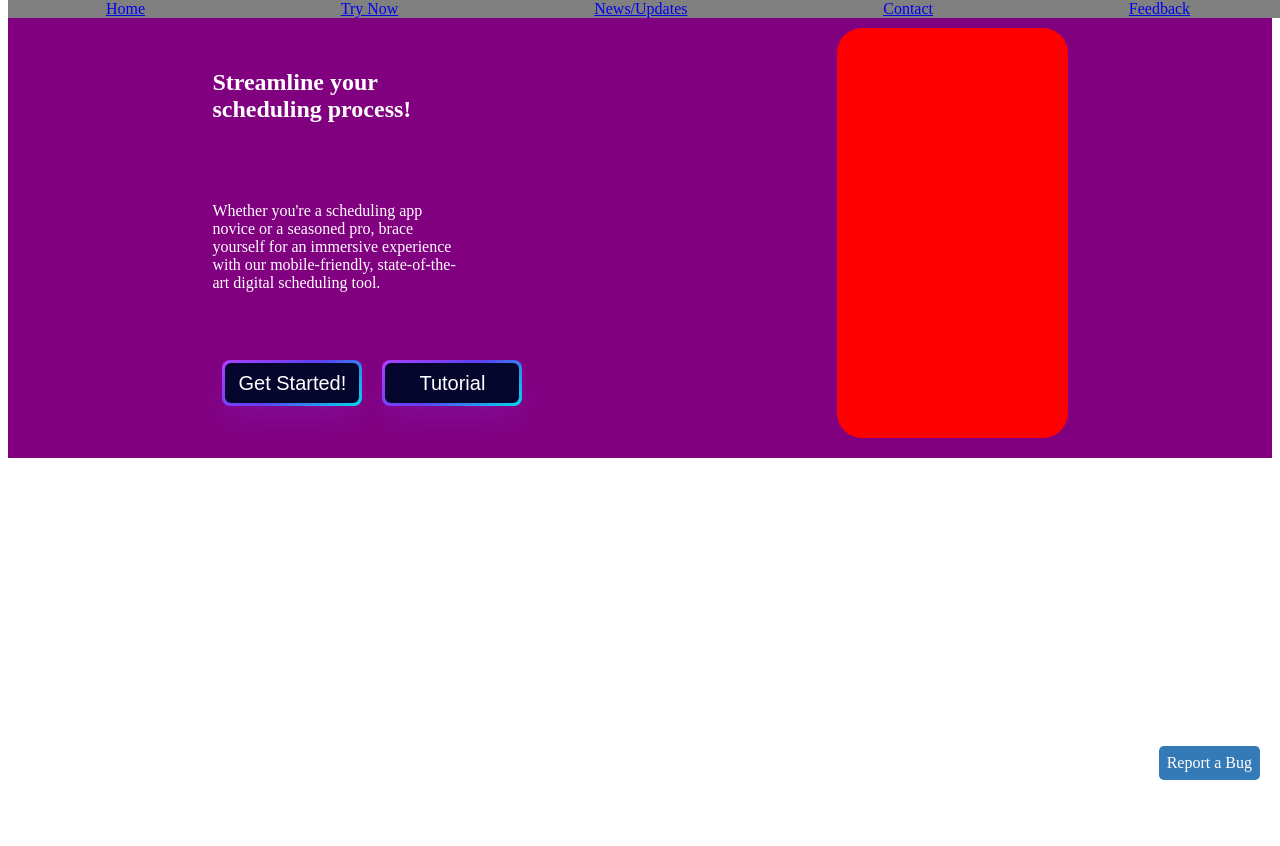
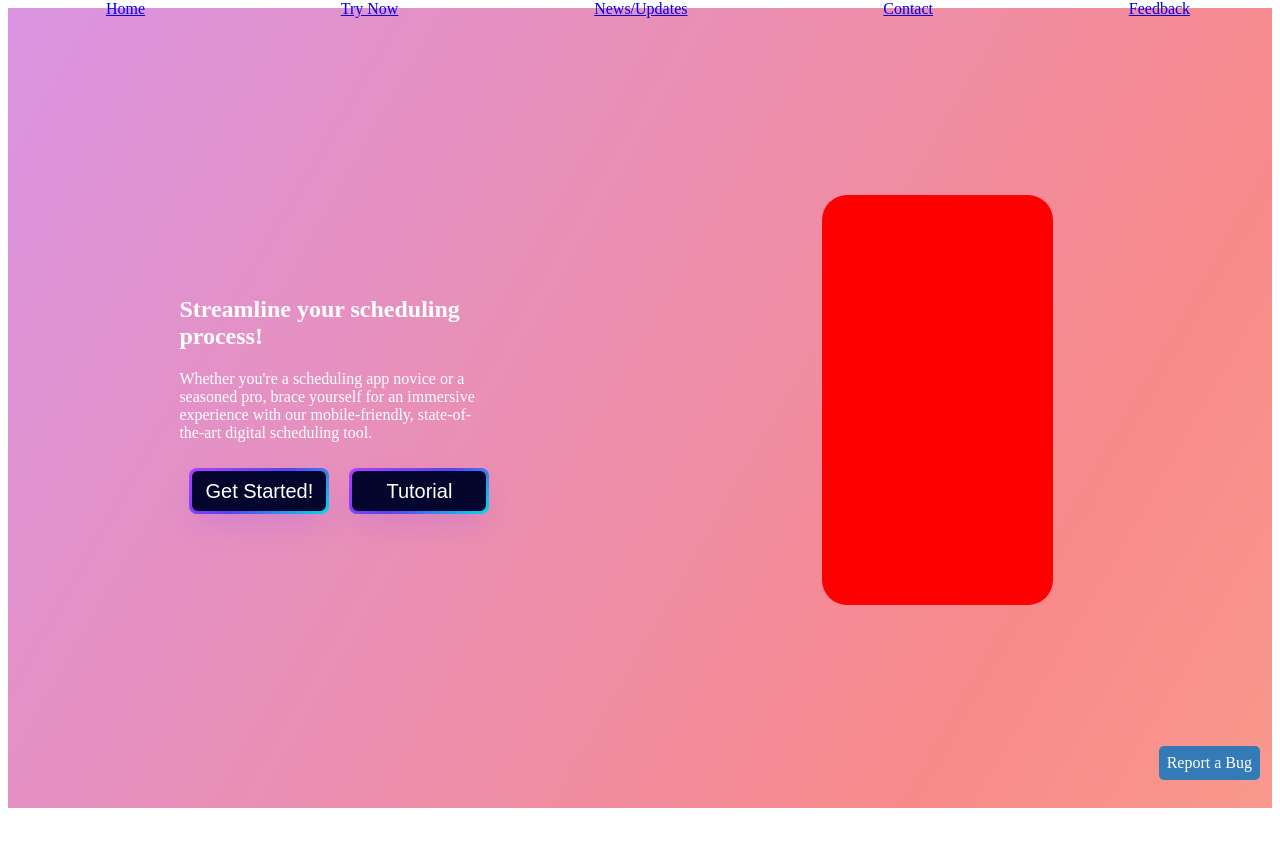
Before and after one commit to Dalidorn/ShiftFlow, a SvelteKit app: page / in a window 1280 px wide. Shown: the top 846 px of the page. Built offline with nearby package versions, Linux system fonts and the light colour scheme.

Commit message:
first pass of landing page

```diff
--- a/src/global.css
+++ b/src/global.css
@@ -1,10 +1,9 @@
 html {
-    width: 99vw;
-    height: 99vh;
+    width: 100%;
+    height: 100%;
     padding: 0;
     margin: 0;
     font-size: 16px;
-    overflow: hidden;
     background-color: gray;
     font-family: Phantomsans, sans-serif;
 }
--- a/src/lib/NavBar.svelte
+++ b/src/lib/NavBar.svelte
@@ -69,7 +69,6 @@
 		position: fixed;
 		bottom: 0;
 		left: 0;
-		background-color: gray;
 		width: 100vw;
 		/* ... */
 	}
@@ -80,7 +79,6 @@
 		justify-content: space-around;
 		position: fixed;
 		top: 0;
-		background-color: gray;
 		width: 100vw;
 		/* ... */
 	}
--- a/src/routes/+page.svelte
+++ b/src/routes/+page.svelte
@@ -4,13 +4,13 @@
 
 <div class="landingContainer">
 	<div class="landingContent">
+		<div class="landingInfo">
 			<h2>Streamline your scheduling process!</h2>
 
 			<p>
 				Whether you're a scheduling app novice or a seasoned pro, brace yourself for an immersive
 				experience with our mobile-friendly, state-of-the-art digital scheduling tool.
 			</p>
-
 			<div class="btnContainer">
 				<Button label="Get Started!" onClick="window.location.href = '/edit';" />
 				<Button label="Tutorial" onClick="window.location.href = '/edit:tutorial';" />
@@ -18,6 +18,7 @@
 		</div>
 
 		<div class="landingGraphic" />
+	</div>
 </div>
 
 <div class="featuresBlock">
@@ -68,9 +69,10 @@
 
 	.landingContent {
 		display: flex;
-		flex-direction: column;
 		justify-content: space-around;
-		width: 20vw;
+		align-items: center;
+		width: 95vw;
+		height: 98vh;
 	}
 
 	.btnContainer {
@@ -78,12 +80,35 @@
 		justify-content: space-between;
 	}
 
+	.landingInfo {
+		width: 300px;
+	}
+
 	.landingContainer {
-		display: flex;
-		justify-content: space-around;
-		background-color: purple;
-		padding: 20px;
+		background: linear-gradient(
+			120deg,
+			rgb(210, 151, 250) 0%,
+			rgb(248, 138, 138) 25%,
+			rgb(250, 207, 147) 50%,
+			rgb(252, 250, 169) 75%,
+			rgb(140, 252, 144) 100%
+		);
+		background-size: 400% 400%;
 		z-index: -2;
+		height: 100vh;
+		animation: gradient 120s ease infinite;
+	}
+
+	@keyframes gradient {
+		0% {
+			background-position: 0% 0%;
+		}
+		50% {
+			background-position: 100% 100%;
+		}
+		100% {
+			background-position: 0% 0%;
+		}
 	}
 
 	.landingGraphic {
```
Lines whose indentation alone changed are shown as unchanged.
